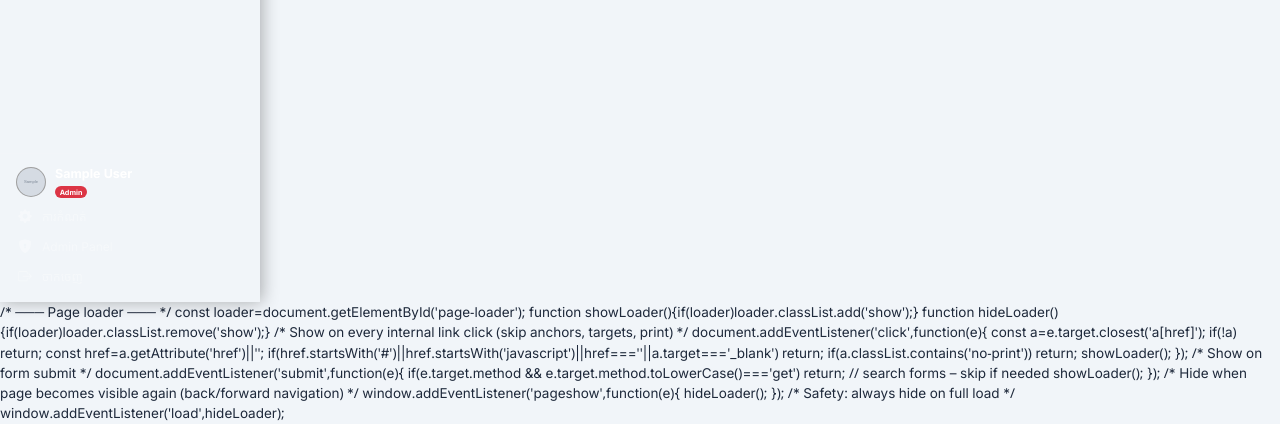
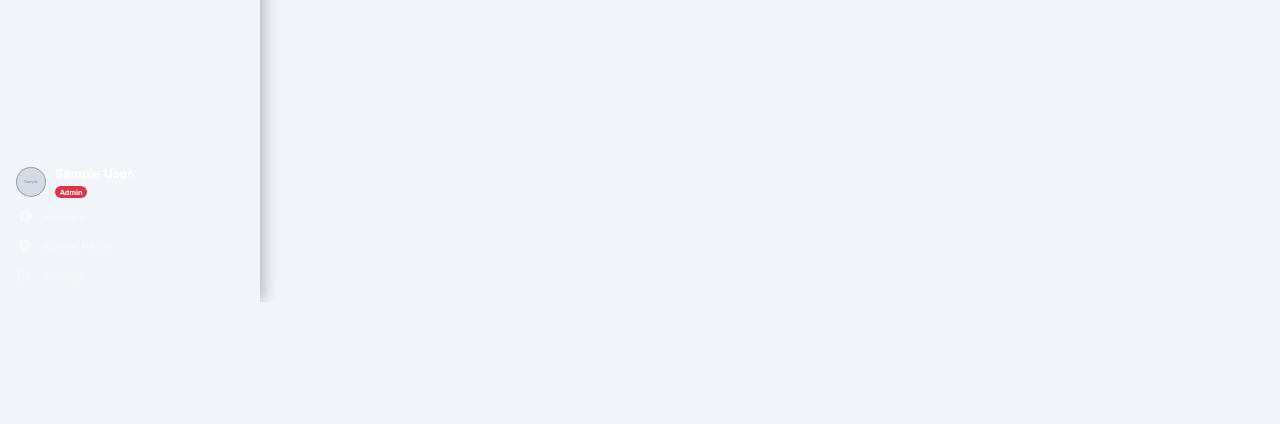
Before and after one commit to kimmi77778888-rgb/school_system.com, a Django app: page /school/attendance/ in a window 1280 px wide. Shown: the part 498-922 px from the top of the page. After the commit the page ends 800 px from the top, so only its background shows below. Run offline with Django 5.2, Linux system fonts and the light colour scheme; a user stored in the database is signed in; tables that the repository leaves empty hold one stand-in row (values such as "Sample post"); grey boxes marked "Sample" are stand-in pictures; parts of the project's set-up code (start-up, migrations or seed data) failed here and were passed over.

Commit message:
fix: page loader JS was outside script tag, causing raw code to display on page

```diff
--- a/crm/school/templates/school/base.html
+++ b/crm/school/templates/school/base.html
@@ -810,7 +810,7 @@ document.querySelectorAll('.sb-a').forEach(el=>{  el.addEventListener('click',fu
 
 /* Resize: on mobile clear collapsed state from layout */
 window.addEventListener('resize',()=>{if(window.innerWidth>768) mbClose();});
-</script>
+
 /* ─── Page loader ─── */
 const loader=document.getElementById('page-loader');
 function showLoader(){if(loader)loader.classList.add('show');}
@@ -828,18 +828,18 @@ document.addEventListener('click',function(e){
 
 /* Show on form submit */
 document.addEventListener('submit',function(e){
-  if(e.target.method && e.target.method.toLowerCase()==='get') return; // search forms – skip if needed
+  if(e.target.method && e.target.method.toLowerCase()==='get') return;
   showLoader();
 });
 
 /* Hide when page becomes visible again (back/forward navigation) */
-window.addEventListener('pageshow',function(e){
+window.addEventListener('pageshow',function(){
   hideLoader();
 });
 
 /* Safety: always hide on full load */
 window.addEventListener('load',hideLoader);
-
+</script>
 {% block extra_js %}{% endblock %}
 </body>
 </html>
```
